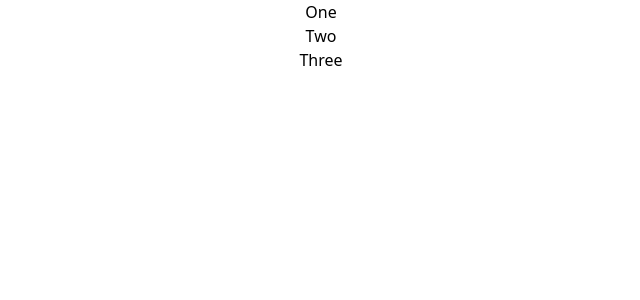
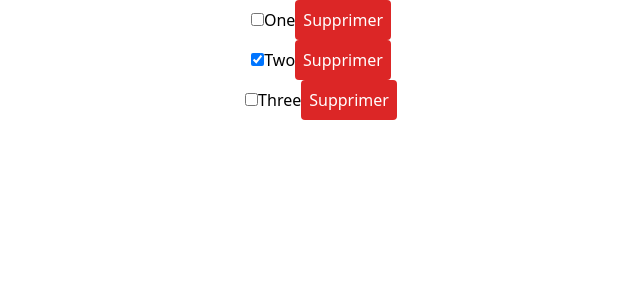
Before and after one commit to SIDIDEV1/react-js-grafikart, a React (Vite) app: page / in a window 1280 px wide. Shown: the top 300 px of the page, without its empty margins (319-959 px from the left). Built offline with nearby package versions, Linux system fonts and the light colour scheme.

Commit message:
Update Todo with use reducer

```diff
--- a/src/App.jsx
+++ b/src/App.jsx
@@ -5,6 +5,15 @@ function reducer(state, action) {
         return {
             ...state,
             todos: state.todos.filter(v => v !== action.payload)
+        }
+    }
+    if (action.type === 'TOGGLE_TODO') {
+        return {
+            ...state,
+            todos: state.todos.map(todo => todo === action.payload ? {
+                ...todo,
+                checked: !todo.checked
+            } : todo)
         }
     }
     return state
@@ -22,7 +31,18 @@ function App() {
     return <div className="max-w-xl mx-auto text-center">
         <ul>
             {states.todos.map(todo => (
-                <li onClick={() => dispatch({type: 'REMOVE_TODO', payload: todo})} key={todo.name}> {todo.name}</li>))}
+                <li key={todo.name}>
+                    <input type={"checkbox"} checked={todo.checked}
+                           onChange={() => dispatch({type: 'TOGGLE_TODO', payload: todo})}/>
+                    {todo.name}
+                    <button
+                        onClick={() => dispatch({type: 'REMOVE_TODO', payload: todo})}
+                        className="bg-red-600 text-white p-2 rounded"
+                    >
+                        Supprimer
+                    </button>
+                </li>
+            ))}
         </ul>
     </div>
 }
```
